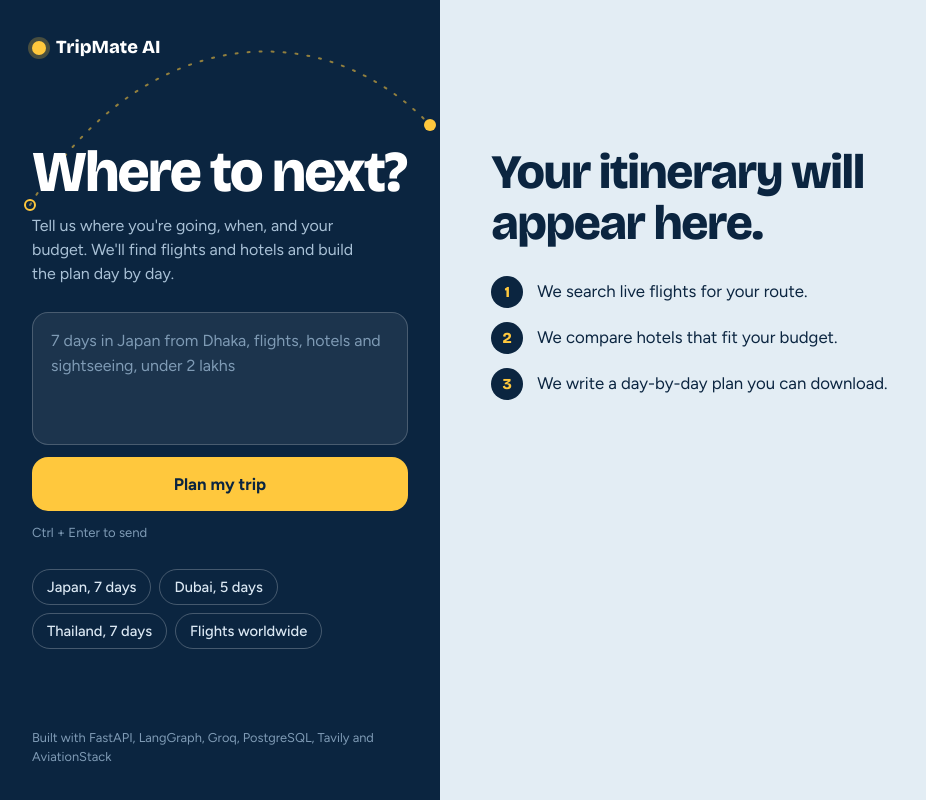
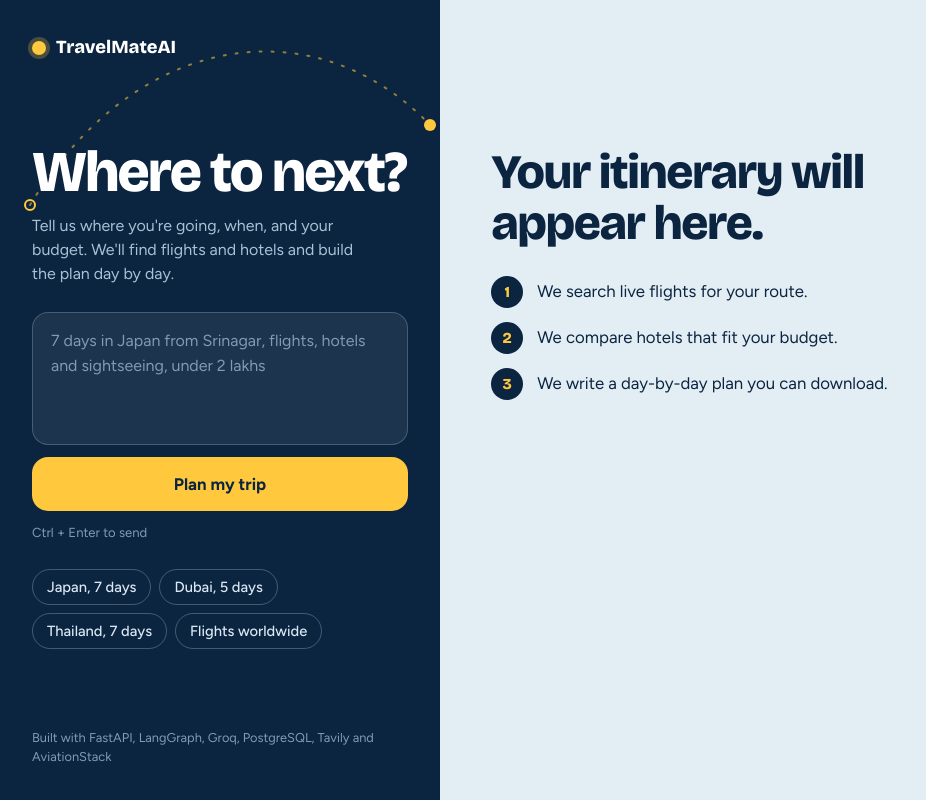
Before and after one commit to FairozAhmadSheikh/TravelMate, a FastAPI app: page / in a window 1280 px wide. Shown: the whole page, without its empty margins (0-926 px from the left). Run offline with FastAPI, Linux system fonts and the light colour scheme; parts of the project's set-up code (start-up, migrations or seed data) failed here and were passed over; some libraries are stand-ins or nearby versions.

Commit message:
Frontend Changes

```diff
--- a/templates/index.html
+++ b/templates/index.html
@@ -3,7 +3,7 @@
 <head>
     <meta charset="UTF-8">
     <meta name="viewport" content="width=device-width, initial-scale=1.0">
-    <title>TripMate AI</title>
+    <title>TravelMate AI</title>
     <link rel="preconnect" href="https://fonts.googleapis.com">
     <link rel="preconnect" href="https://fonts.gstatic.com" crossorigin>
     <link href="https://fonts.googleapis.com/css2?family=Bricolage+Grotesque:opsz,wght@12..96,600;12..96,800&family=Figtree:wght@400;500;700&display=swap" rel="stylesheet">
@@ -13,7 +13,7 @@
 <div class="shell">
 
     <aside class="panel">
-        <p class="brand"><span class="brand-dot"></span>TripMate AI</p>
+        <p class="brand"><span class="brand-dot"></span>TravelMateAI</p>
 
         <div>
             <h1>Where to next?</h1>
@@ -22,7 +22,7 @@
 
         <form id="planForm" class="composer">
             <label for="userInput" class="sr-only">Your trip request</label>
-            <textarea id="userInput" rows="4" placeholder="7 days in Japan from Dhaka, flights, hotels and sightseeing, under 2 lakhs"></textarea>
+            <textarea id="userInput" rows="4" placeholder="7 days in Japan from Srinagar, flights, hotels and sightseeing, under 2 lakhs"></textarea>
             <button id="sendBtn" type="submit">
                 <span id="btnText">Plan my trip</span>
                 <span id="btnLoader" class="loader hidden" aria-hidden="true"></span>
@@ -31,9 +31,9 @@
         </form>
 
         <div class="chips" aria-label="Example trips">
-            <button type="button" data-prompt="Plan a complete 7 days Japan trip from Bangladesh including flights, hotels and sightseeing under 2 lakhs.">Japan, 7 days</button>
-            <button type="button" data-prompt="Plan a 5 days Dubai trip from Dhaka with flights, hotels and sightseeing.">Dubai, 5 days</button>
-            <button type="button" data-prompt="Plan a 7 days Thailand trip from Bangladesh with budget hotels and sightseeing.">Thailand, 7 days</button>
+            <button type="button" data-prompt="Plan a complete 7 days Japan trip from Delhi  flights, hotels and sightseeing under 2 lakhs.">Japan, 7 days</button>
+            <button type="button" data-prompt="Plan a 5 days Dubai trip from Delhi with flights, hotels and sightseeing.">Dubai, 5 days</button>
+            <button type="button" data-prompt="Plan a 7 days Thailand trip from Delhi with budget hotels and sightseeing.">Thailand, 7 days</button>
             <button type="button" data-prompt="Give me all country flight info.">Flights worldwide</button>
         </div>
 
```
